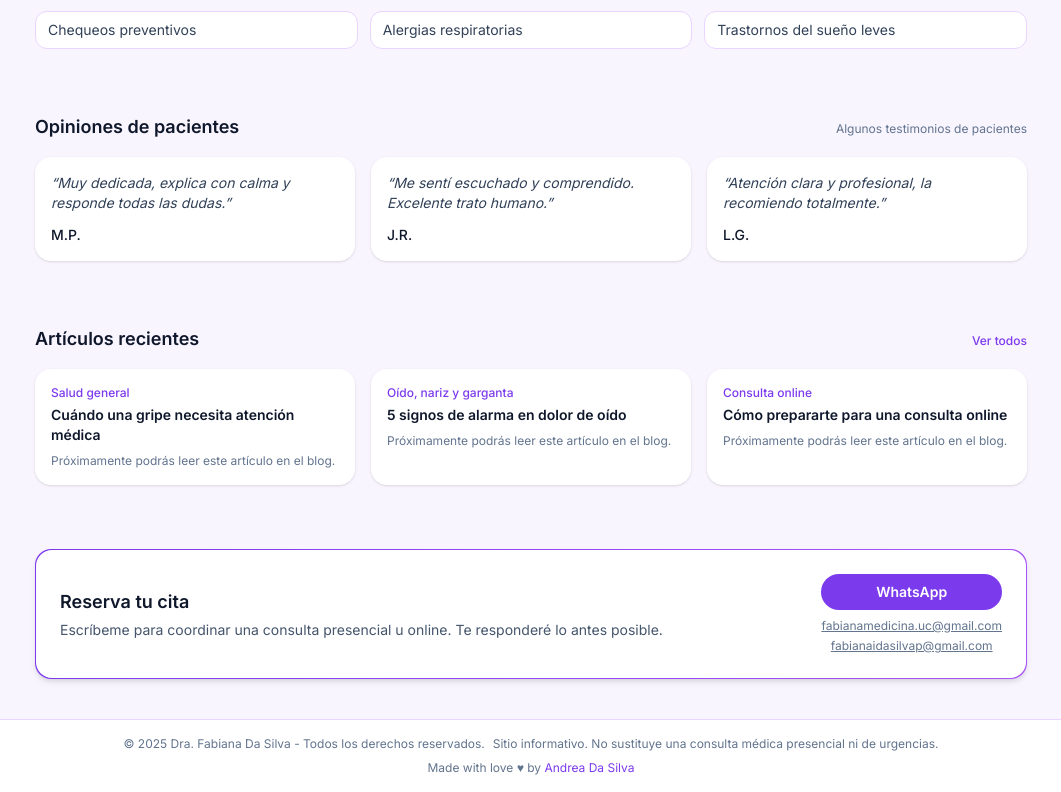
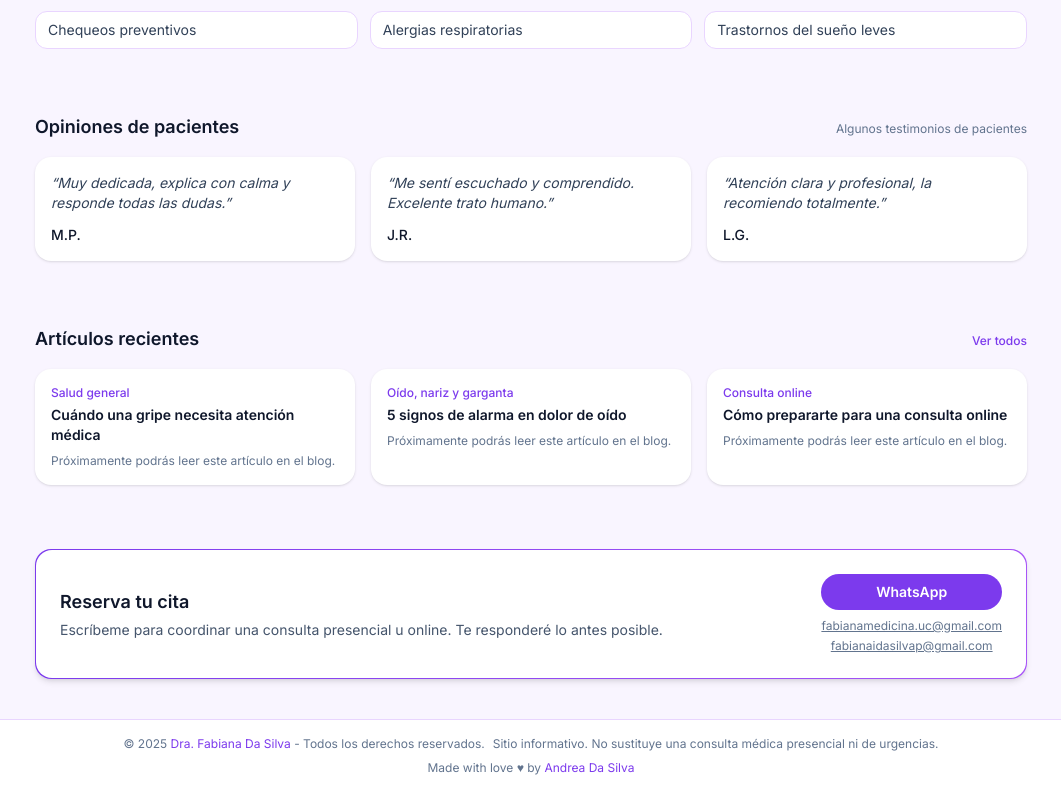
Before and after one commit to andreaintech/dra-fabiana-da-silva, a Next.js app: page / in a window 1280 px wide. Shown: the part 1428-2220 px from the top of the page, without its empty margins (109-1170 px from the left). Built offline with nearby package versions, Linux system fonts and the light colour scheme.

Commit message:
feat: add clickable name links in header and footer
Make "Dra. Fabiana Da Silva" clickable in both header and footer to navigate to home page

```diff
--- a/src/app/layout.tsx
+++ b/src/app/layout.tsx
@@ -1,6 +1,7 @@
 import "./globals.css";
 import type { Metadata } from "next";
 import { Inter } from "next/font/google";
+import Link from "next/link";
 
 const inter = Inter({ subsets: ["latin"] });
 
@@ -26,9 +27,12 @@ export default function RootLayout({
                   D
                 </div>
                 <div className="flex flex-col">
-                  <span className="text-sm font-semibold">
+                  <Link
+                    href="/"
+                    className="text-sm font-semibold hover:text-brand transition-colors"
+                  >
                     Dra. Fabiana Da Silva
-                  </span>
+                  </Link>
                   <span className="text-xs text-slate-500">
                     Médico Cirujano · Valencia, VE
                   </span>
@@ -57,8 +61,14 @@ export default function RootLayout({
           <footer className="border-t border-brand-soft bg-white">
             <div className="mx-auto flex max-w-5xl flex-wrap items-center justify-center gap-2 px-4 py-4 text-xs text-slate-500">
               <span>
-                © {new Date().getFullYear()} Dra. Fabiana Da Silva - Todos los
-                derechos reservados.
+                © {new Date().getFullYear()}{" "}
+                <Link
+                  href="/"
+                  className="text-brand hover:underline"
+                >
+                  Dra. Fabiana Da Silva
+                </Link>{" "}
+                - Todos los derechos reservados.
               </span>
               <span>
                 Sitio informativo. No sustituye una consulta médica presencial
```
